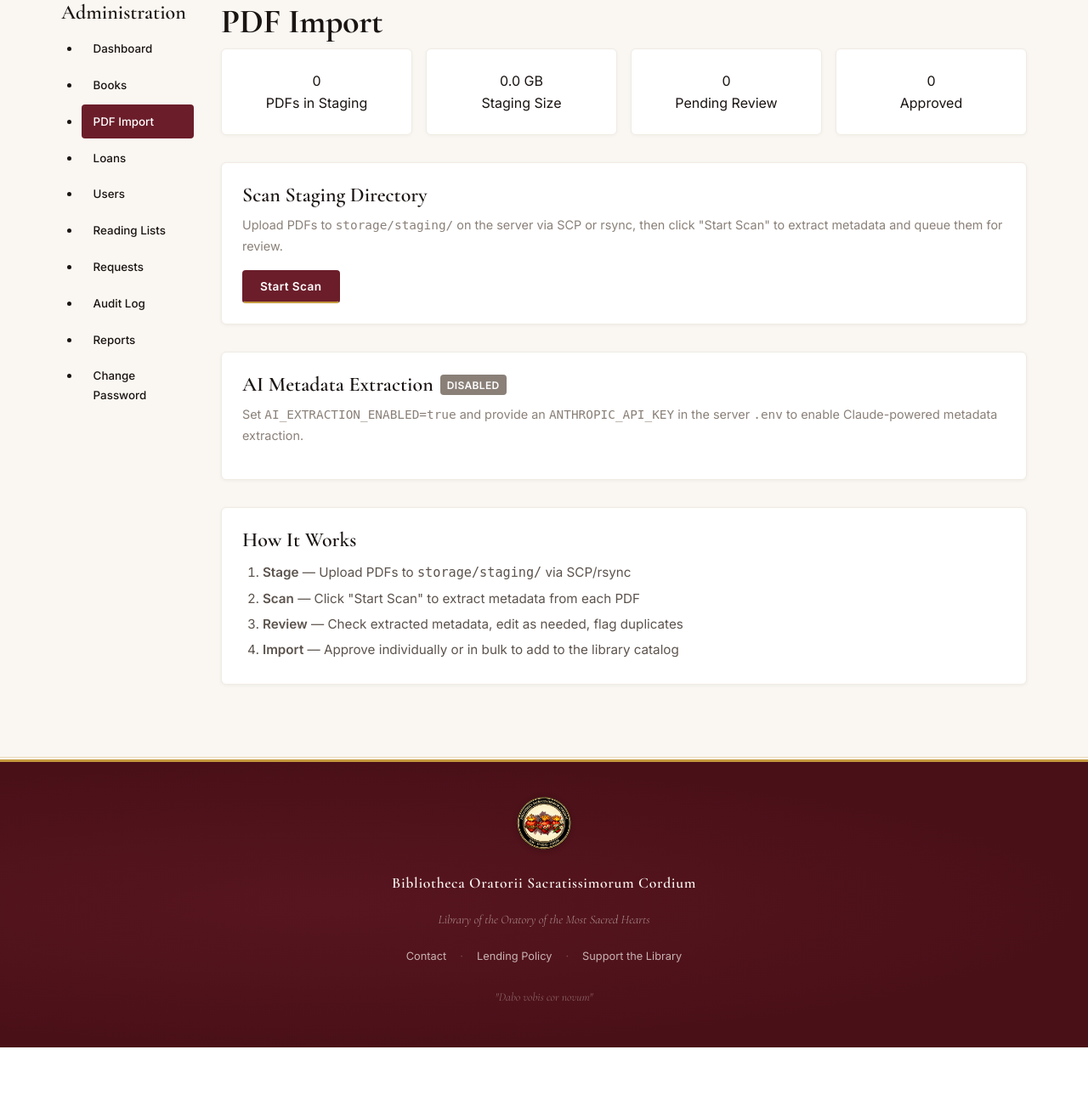
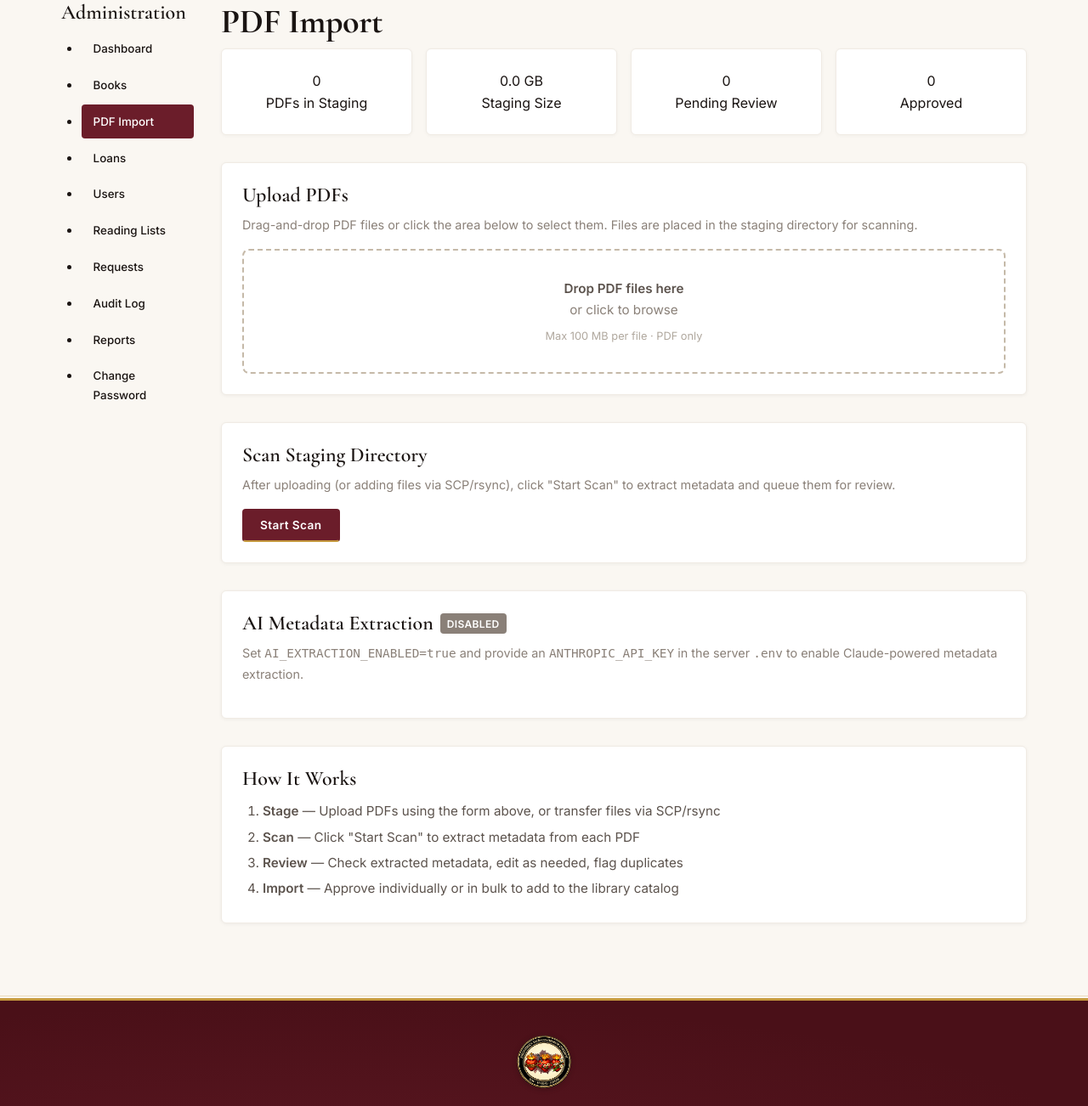
Before and after one commit to apnovoa/oratory-hearts-library, a Flask app: page /admin/import-pdf in a window 1280 px wide. Shown: the part 135-1437 px from the top of the page at 85% size. Before the commit the page ends 1368 px from the top, so only its background shows below. Run offline with Flask 3, Linux system fonts and the light colour scheme; a user stored in the database is signed in; some libraries are stand-ins or nearby versions.

Commit message:
Add GUI PDF upload with drag-and-drop to import dashboard
Admins can now upload PDFs directly through the browser on /admin/import-pdf
instead of requiring SCP/rsync. Files land in the staging directory and feed
into the existing Scan → Review → Approve pipeline.

Co-Authored-By: Claude Opus 4.6 <noreply@anthropic.com>

```diff
--- a/app/admin/routes.py
+++ b/app/admin/routes.py
@@ -1112,6 +1112,54 @@ def import_pdf_dashboard():
     )
 
 
+@admin_bp.route("/import-pdf/upload", methods=["POST"])
+@admin_required
+def import_pdf_upload():
+    files = request.files.getlist("pdf_files")
+    if not files or all(f.filename == "" for f in files):
+        flash("No files selected.", "warning")
+        return redirect(url_for("admin.import_pdf_dashboard"))
+
+    staging_dir = Path(current_app.config["STAGING_STORAGE"])
+    uploaded, skipped = 0, []
+
+    for f in files:
+        if not f.filename:
+            continue
+        # Validate PDF magic bytes
+        header = f.read(5)
+        f.seek(0)
+        if header != b"%PDF-":
+            skipped.append(f"{f.filename} (not a valid PDF)")
+            continue
+
+        # Preserve original filename (scanner uses it for metadata parsing)
+        safe_name = secure_filename(f.filename)
+        if not safe_name.lower().endswith(".pdf"):
+            safe_name += ".pdf"
+
+        # Handle filename collisions
+        dest = staging_dir / safe_name
+        if dest.exists():
+            stem = dest.stem
+            suffix = dest.suffix
+            counter = 2
+            while dest.exists():
+                dest = staging_dir / f"{stem}_{counter}{suffix}"
+                counter += 1
+
+        f.save(dest)
+        uploaded += 1
+
+    if uploaded:
+        flash(f"Uploaded {uploaded} PDF(s) to staging.", "success")
+        log_event("pdf_upload", detail=f"Uploaded {uploaded} file(s) via GUI")
+    if skipped:
+        flash(f"Skipped {len(skipped)} file(s): {'; '.join(skipped)}", "warning")
+
+    return redirect(url_for("admin.import_pdf_dashboard"))
+
+
 @admin_bp.route("/import-pdf/scan", methods=["POST"])
 @admin_required
 def import_pdf_scan():
--- a/app/templates/admin/import_pdf.html
+++ b/app/templates/admin/import_pdf.html
@@ -51,13 +51,43 @@
       </div>
     </div>
 
+    <!-- Upload PDFs -->
+    <div class="card" style="margin-bottom: 2rem;">
+      <div class="card-body">
+        <h3>Upload PDFs</h3>
+        <p style="color: #8a8078; font-size: 0.9rem; margin-bottom: 1rem;">
+          Drag-and-drop PDF files or click the area below to select them. Files are placed in the staging directory for scanning.
+        </p>
+
+        <form id="upload-form" method="POST" action="{{ url_for('admin.import_pdf_upload') }}" enctype="multipart/form-data">
+          <input type="hidden" name="csrf_token" value="{{ csrf_token() }}">
+          <input type="file" id="pdf-file-input" name="pdf_files" multiple accept=".pdf" style="display: none;">
+
+          <div id="drop-zone" style="border: 2px dashed #c5b9a8; border-radius: 8px; padding: 2rem; text-align: center; cursor: pointer; transition: border-color 0.2s, background-color 0.2s;">
+            <p style="margin: 0; color: #8a8078; font-size: 0.95rem;">
+              <strong style="color: #5c534d;">Drop PDF files here</strong><br>
+              or click to browse
+            </p>
+            <p style="margin: 0.5rem 0 0; color: #b0a89e; font-size: 0.8rem;">
+              Max 100 MB per file &middot; PDF only
+            </p>
+          </div>
+
+          <div id="file-list" style="margin-top: 1rem; display: none;"></div>
+
+          <button type="submit" id="upload-btn" class="btn btn-primary" style="margin-top: 1rem; display: none;">
+            Upload
+          </button>
+        </form>
+      </div>
+    </div>
+
     <!-- Scan Controls -->
     <div class="card" style="margin-bottom: 2rem;">
       <div class="card-body">
         <h3>Scan Staging Directory</h3>
         <p style="color: #8a8078; font-size: 0.9rem; margin-bottom: 1rem;">
-          Upload PDFs to <code>storage/staging/</code> on the server via SCP or rsync, then click "Start Scan"
-          to extract metadata and queue them for review.
+          After uploading (or adding files via SCP/rsync), click "Start Scan" to extract metadata and queue them for review.
         </p>
 
         <div id="scan-controls">
@@ -126,7 +156,7 @@
       <div class="card-body">
         <h3>How It Works</h3>
         <ol style="line-height: 2; color: #5c534d;">
-          <li><strong>Stage</strong> — Upload PDFs to <code>storage/staging/</code> via SCP/rsync</li>
+          <li><strong>Stage</strong> — Upload PDFs using the form above, or transfer files via SCP/rsync</li>
           <li><strong>Scan</strong> — Click "Start Scan" to extract metadata from each PDF</li>
           <li><strong>Review</strong> — Check extracted metadata, edit as needed, flag duplicates</li>
           <li><strong>Import</strong> — Approve individually or in bulk to add to the library catalog</li>
@@ -135,6 +165,105 @@
     </div>
   </div>
 </div>
+
+<script>
+(function() {
+  var dropZone = document.getElementById('drop-zone');
+  var fileInput = document.getElementById('pdf-file-input');
+  var fileList = document.getElementById('file-list');
+  var uploadBtn = document.getElementById('upload-btn');
+  var uploadForm = document.getElementById('upload-form');
+  var selectedFiles = [];
+
+  function formatSize(bytes) {
+    if (bytes < 1024) return bytes + ' B';
+    if (bytes < 1048576) return (bytes / 1024).toFixed(1) + ' KB';
+    return (bytes / 1048576).toFixed(1) + ' MB';
+  }
+
+  function renderFileList() {
+    if (selectedFiles.length === 0) {
+      fileList.style.display = 'none';
+      uploadBtn.style.display = 'none';
+      return;
+    }
+    fileList.style.display = 'block';
+    uploadBtn.style.display = 'inline-block';
+
+    var html = '';
+    for (var i = 0; i < selectedFiles.length; i++) {
+      var f = selectedFiles[i];
+      var valid = f.name.toLowerCase().endsWith('.pdf');
+      html += '<div style="display: flex; justify-content: space-between; align-items: center; padding: 0.4rem 0.6rem; margin-bottom: 0.25rem; background: ' + (valid ? '#faf8f5' : '#fdf0ef') + '; border-radius: 4px; font-size: 0.85rem;">';
+      html += '<span style="color: ' + (valid ? '#5c534d' : '#b44a3e') + '; word-break: break-all;">' + f.name + ' <span style="color: #b0a89e;">(' + formatSize(f.size) + ')</span>';
+      if (!valid) html += ' <span style="color: #b44a3e;">&mdash; not a PDF</span>';
+      html += '</span>';
+      html += '<button type="button" data-index="' + i + '" style="background: none; border: none; cursor: pointer; color: #b44a3e; font-size: 1rem; padding: 0 0.3rem;" title="Remove">&times;</button>';
+      html += '</div>';
+    }
+    fileList.innerHTML = html;
+
+    var removeBtns = fileList.querySelectorAll('button[data-index]');
+    for (var j = 0; j < removeBtns.length; j++) {
+      removeBtns[j].addEventListener('click', function() {
+        selectedFiles.splice(parseInt(this.getAttribute('data-index')), 1);
+        syncInputFiles();
+        renderFileList();
+      });
+    }
+
+    uploadBtn.textContent = 'Upload ' + selectedFiles.length + ' file' + (selectedFiles.length > 1 ? 's' : '');
+  }
+
+  function syncInputFiles() {
+    var dt = new DataTransfer();
+    for (var i = 0; i < selectedFiles.length; i++) {
+      dt.items.add(selectedFiles[i]);
+    }
+    fileInput.files = dt.files;
+  }
+
+  function addFiles(files) {
+    for (var i = 0; i < files.length; i++) {
+      var dup = false;
+      for (var j = 0; j < selectedFiles.length; j++) {
+        if (selectedFiles[j].name === files[i].name && selectedFiles[j].size === files[i].size) {
+          dup = true;
+          break;
+        }
+      }
+      if (!dup) selectedFiles.push(files[i]);
+    }
+    syncInputFiles();
+    renderFileList();
+  }
+
+  dropZone.addEventListener('click', function() { fileInput.click(); });
+
+  fileInput.addEventListener('change', function() {
+    if (fileInput.files.length) addFiles(fileInput.files);
+  });
+
+  dropZone.addEventListener('dragover', function(e) {
+    e.preventDefault();
+    dropZone.style.borderColor = '#c5993e';
+    dropZone.style.backgroundColor = '#fdf8ef';
+  });
+
+  dropZone.addEventListener('dragleave', function(e) {
+    e.preventDefault();
+    dropZone.style.borderColor = '#c5b9a8';
+    dropZone.style.backgroundColor = '';
+  });
+
+  dropZone.addEventListener('drop', function(e) {
+    e.preventDefault();
+    dropZone.style.borderColor = '#c5b9a8';
+    dropZone.style.backgroundColor = '';
+    if (e.dataTransfer.files.length) addFiles(e.dataTransfer.files);
+  });
+})();
+</script>
 
 <script>
 (function() {
```
